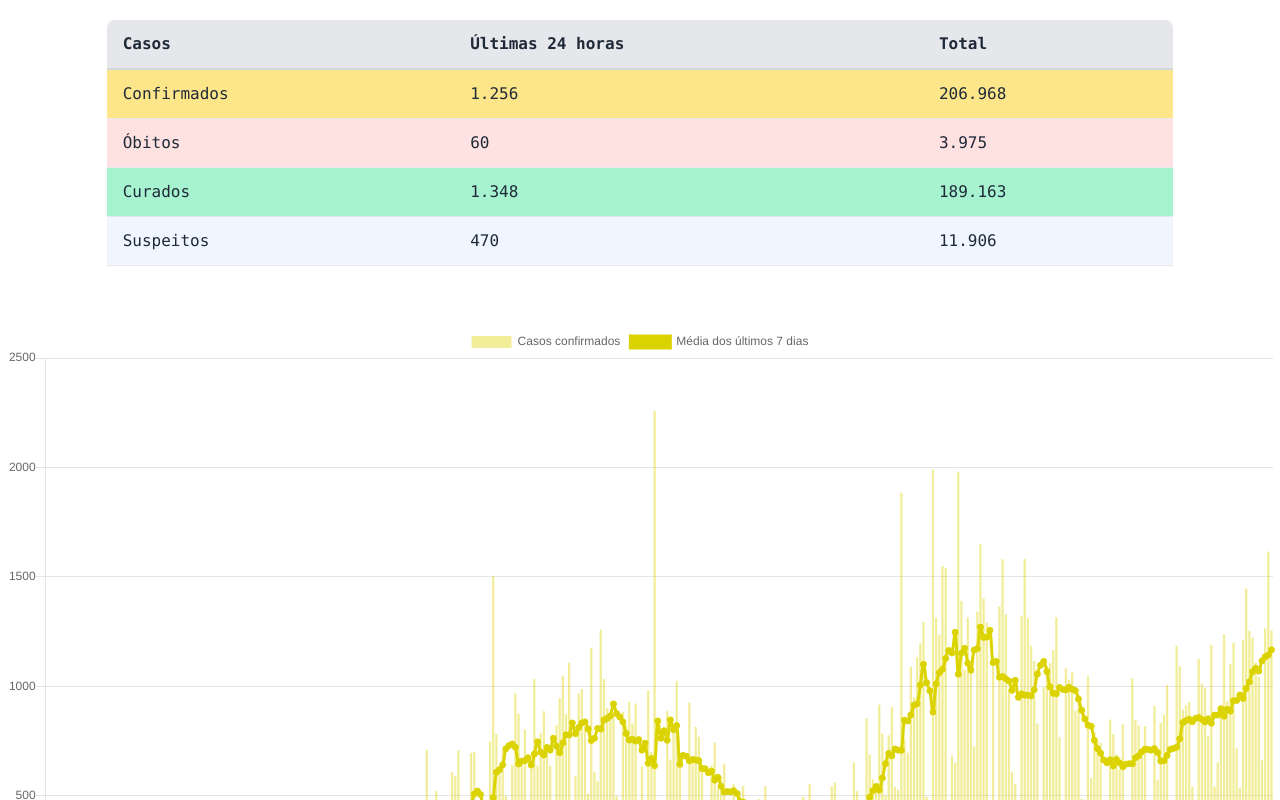
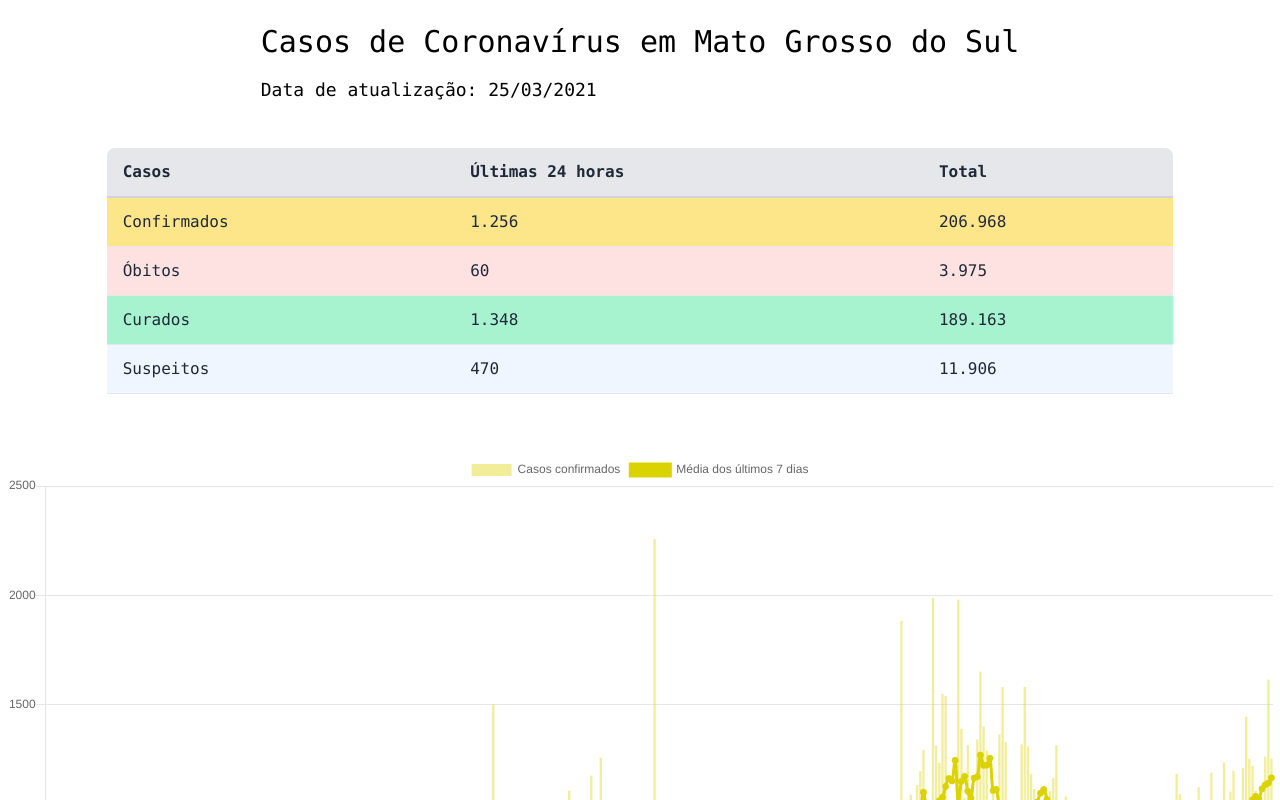
Before and after one commit to lcardosozago/corona-news, a Next.js app: page / in a window 1280 px wide. Shown: the top 800 px of the page. Built offline with nearby package versions, Linux system fonts and the light colour scheme.

Commit message:
Adicionando header informativo

```diff
--- a/src/pages/index.tsx
+++ b/src/pages/index.tsx
@@ -98,33 +98,51 @@ const Home: NextPage<HomeProps> = ({ coronaCases }: HomeProps) => {
     suspectCasesAverageValue.push(suspectsAverage)
   }
 
+  const [year, month, day] = coronaCases[coronaCases.length - 1].date.split('-')
+  const lastUpdatedDay = `${day}/${month}/${year}`
+
   return (
     <>
       <Head>
-        <title>Casos de Coronavírus no Mato Grosso do Sul</title>
+        <title>Casos de Coronavírus em Mato Grosso do Sul</title>
       </Head>
       <main>
         <div className="flex flex-col justify-center container mx-auto">
+          <div className="mx-auto my-6">
+            <h1 className="text-3xl mb-4">
+              Casos de Coronavírus em Mato Grosso do Sul
+            </h1>
+            <p className="text-lg">Data de atualização: {lastUpdatedDay}</p>
+          </div>
+
           <InfoTable cases={coronaCases} />
+
           <Divider />
+
           <ConfirmedChart
             labels={lineChartLabels}
             grossValue={confirmedCasesGrossValue}
             averageValue={confirmedCasesAverageValue}
           />
+
           <Divider />
+
           <DeathsChart
             labels={lineChartLabels}
             grossValue={deathCasesGrossValue}
             averageValue={deathCasesAverageValue}
           />
+
           <Divider />
+
           <HealedChart
             labels={lineChartLabels}
             grossValue={healedCasesGrossValue}
             averageValue={healedCasesAverageValue}
           />
+
           <Divider />
+
           <SuspectsChart
             labels={lineChartLabels}
             grossValue={suspectCasesGrossValue}
```
